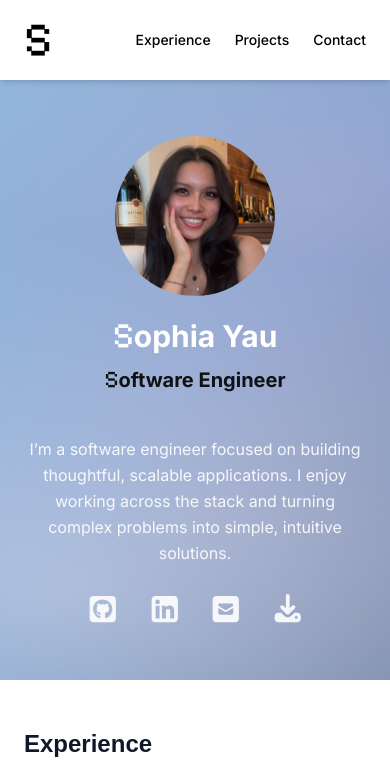
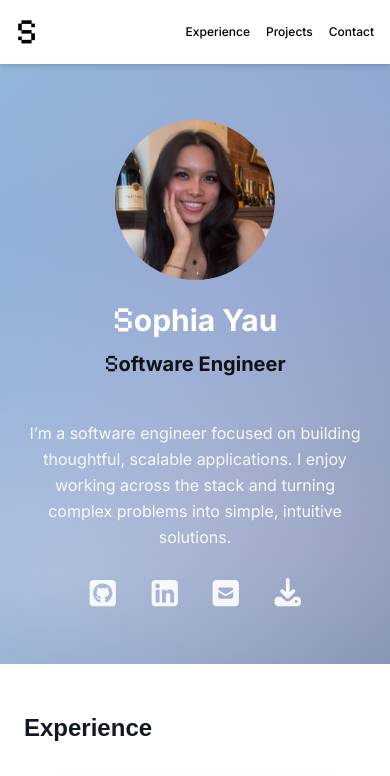
Before and after one commit to sophiayau/personal-website, a Next.js app: page / in a window 390 px wide. Shown: the top 776 px of the page. Built offline with nearby package versions, Linux system fonts and the light colour scheme.

Commit message:
mobile changes for navbar

```diff
--- a/components/Navbar.tsx
+++ b/components/Navbar.tsx
@@ -1,20 +1,55 @@
 import Link from "next/link";
-import { pixelify } from "@/lib/fonts";
-import { inter } from "@/lib/fonts";
+import { pixelify, inter } from "@/lib/fonts";
 
 export default function Navbar() {
   return (
-    <header className="sticky top-0 z-50 bg-white backdrop-blur shadow-md">
-      <nav className="mx-auto max-w-6xl px-6 py-4 flex items-center justify-between">
-        <Link href="/" className={`${pixelify.className} font-bold text-black text-5xl transition-all duration-200 ease-out
-              hover:scale-110`}>S</Link>
-        <div className="flex gap-6 text-sm font-medium">
-          <Link href="/experience" className={`${inter.className} text-black transition-all duration-200 ease-out
-              hover:scale-105`}>Experience</Link>
-          <Link href="/projects" className={`${inter.className} text-black transition-all duration-200 ease-out
-              hover:scale-105`}>Projects</Link>
-          <Link href="/#contact" className={`${inter.className} text-black transition-all duration-200 ease-out
-              hover:scale-105`}>Contact</Link>
+    <header className="sticky top-0 z-50 bg-white/90 backdrop-blur shadow-md">
+      <nav className="mx-auto max-w-6xl px-4 sm:px-6 py-3 sm:py-4 flex items-center justify-between">
+        {/* Logo */}
+        <Link
+          href="/"
+          className={`
+            ${pixelify.className}
+            font-bold text-black
+            text-4xl sm:text-5xl
+            transition-all duration-200 ease-out
+            hover:scale-110
+          `}
+          aria-label="Home"
+        >
+          S
+        </Link>
+
+        {/* Links */}
+        <div
+          className={`
+            ${inter.className}
+            flex flex-wrap items-center justify-end
+            gap-x-4 gap-y-2 sm:gap-6
+            text-xs sm:text-sm
+            font-medium
+          `}
+        >
+          <Link
+            href="/experience"
+            className="text-black transition-all duration-200 ease-out hover:scale-105"
+          >
+            Experience
+          </Link>
+
+          <Link
+            href="/projects"
+            className="text-black transition-all duration-200 ease-out hover:scale-105"
+          >
+            Projects
+          </Link>
+
+          <Link
+            href="/#contact"
+            className="text-black transition-all duration-200 ease-out hover:scale-105"
+          >
+            Contact
+          </Link>
         </div>
       </nav>
     </header>
--- a/components/sections/IntroSection.tsx
+++ b/components/sections/IntroSection.tsx
@@ -31,7 +31,6 @@ export default function IntroSection() {
           gap-10 md:gap-16
         "
       >
-        {/* LEFT (photo + name + title) */}
         <div className="w-full md:w-1/3 flex flex-col items-center text-center">
           <Image
             src="/headshot.jpeg"
@@ -45,7 +44,6 @@ export default function IntroSection() {
             "
           />
 
-          {/* Name (one line on mobile) */}
           <h1
             className={`
               ${inter.className}
@@ -61,7 +59,6 @@ export default function IntroSection() {
             ophia Yau
           </h1>
 
-          {/* Title (one line on mobile) */}
           <p
             className={`
               ${inter.className}
@@ -77,7 +74,6 @@ export default function IntroSection() {
           </p>
         </div>
 
-        {/* RIGHT (intro + icons) */}
         <div className="w-full flex-1 text-center md:text-left">
           <p
             className={`
@@ -94,7 +90,6 @@ export default function IntroSection() {
             problems into simple, intuitive solutions.
           </p>
 
-          {/* Icons: centered on mobile, wraps so nothing gets cut off */}
           <div className="mt-7 flex flex-wrap justify-center md:justify-start gap-6 text-white/90 text-3xl sm:text-4xl">
             <a
               href="https://github.com/sophiayau"
```
